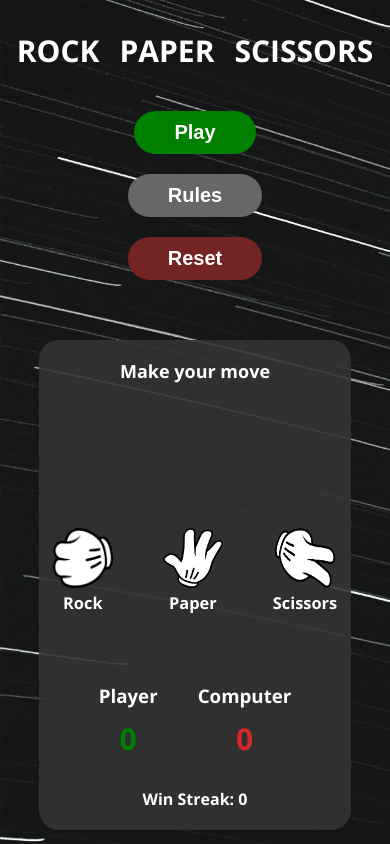
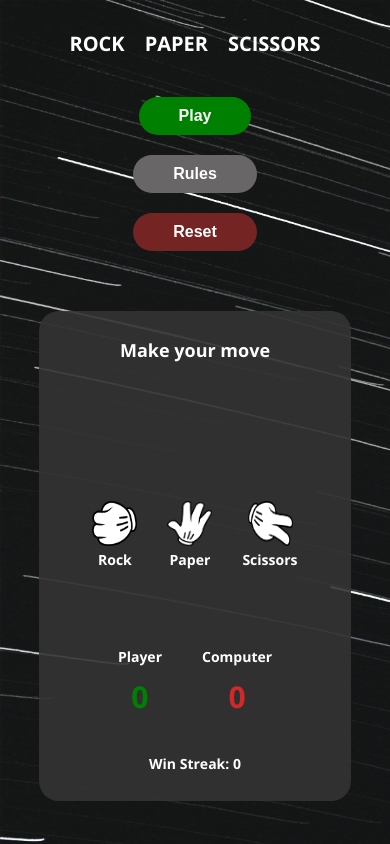
Before and after one commit to Jason9521/rock-paper-scissors, a plain HTML site: page index.html in a window 390 px wide. Both pictures are taken after a click on the button "Play". Drawn offline with nearby package versions, Linux system fonts and the light colour scheme.

Commit message:
Added extra media queries

```diff
--- a/style.css
+++ b/style.css
@@ -298,3 +298,43 @@ body {
     }
 
 }
+
+@media (max-width: 520px) {
+    .page-title h2 {
+        font-size: 20px;
+        padding: 30px 10px 0px;
+    }
+
+    .play,
+    .rules,
+    .reset {
+        font-size: 16px;
+    }
+
+    .rock,
+    .paper,
+    .scissors {
+        font-size: 12px;
+        margin: 0px 5px;
+    }
+
+    .rock img,
+    .paper img,
+    .scissors img {
+        height: 45px;
+        width: 45px;
+    }
+
+    .interface-buttons button {
+        font-size: 12px;
+    }
+
+    .player h3,
+    .computer h3 {
+        font-size: 14px;
+    }
+
+    .win-streak {
+        font-size: 14px;
+    }
+}
```
